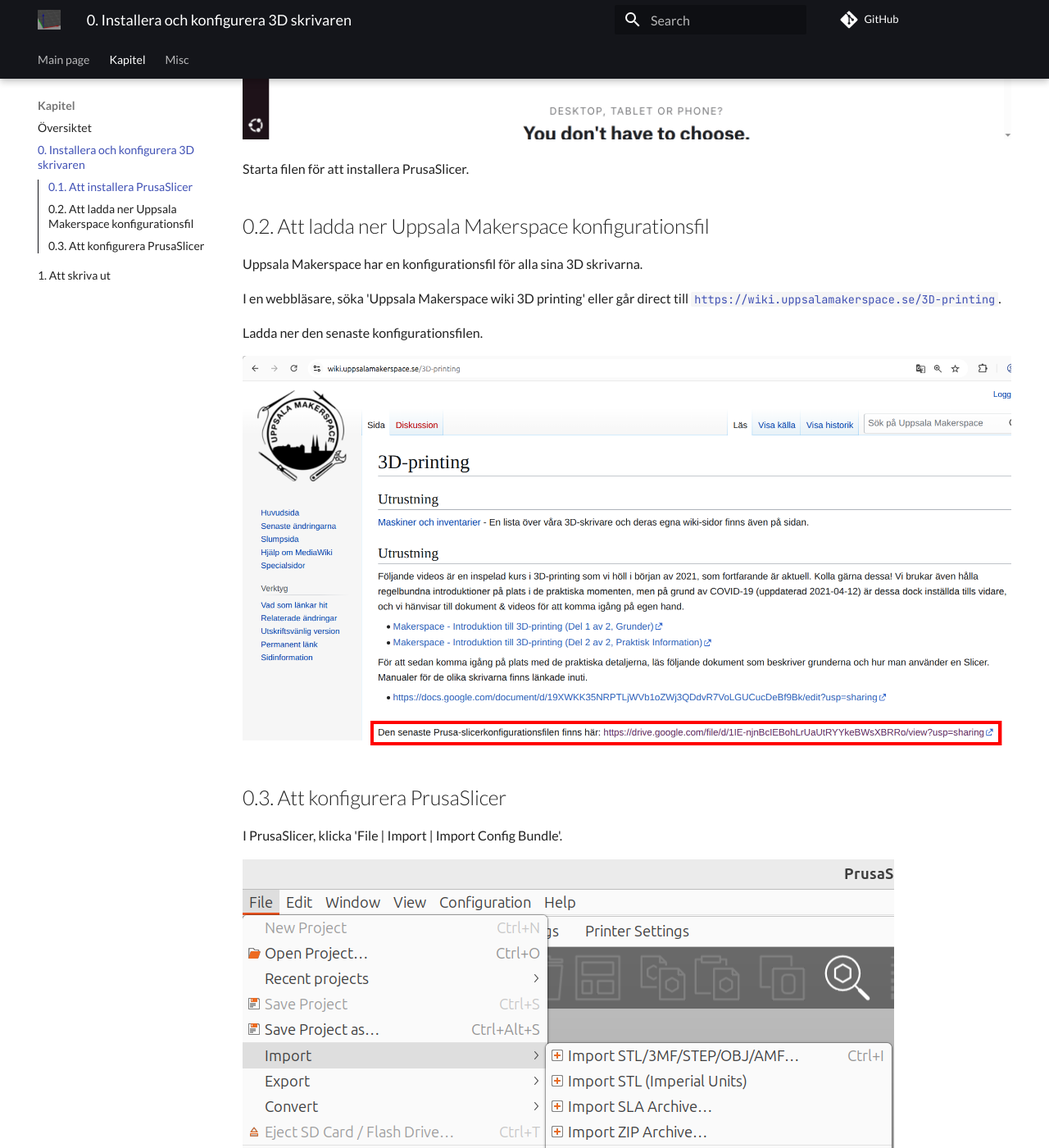
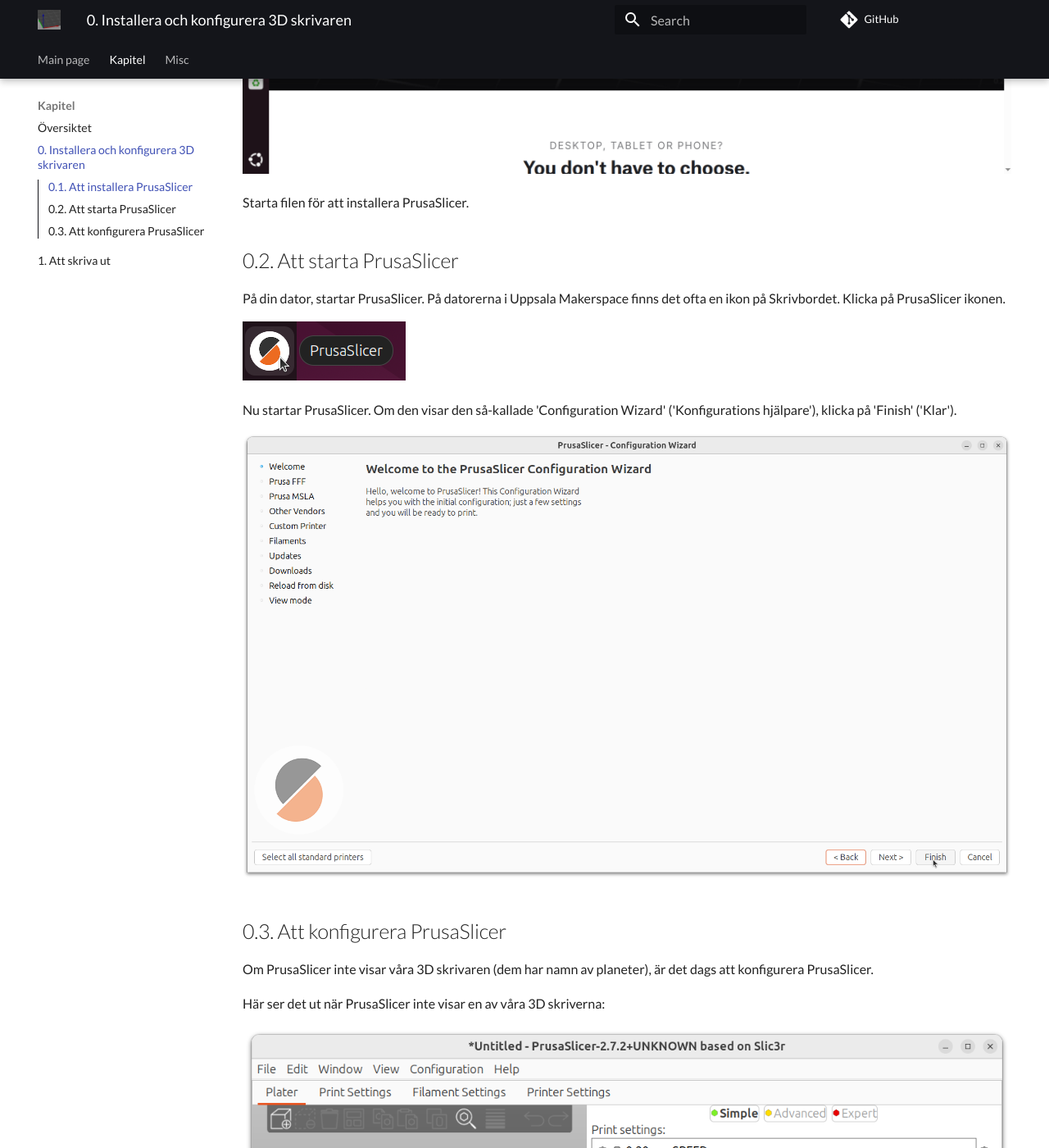
Before and after one commit to uppsala-makerspace/3d_skrivningskurs, an MkDocs documentation site: the page built from docs/kapitel/0_install_and_setup_prusa_slicer/README.md, in a window 1280 px wide and 1400 px high, scrolled down 1829 px. Shown: the whole window at 82% size. Built offline with MkDocs 1.6.1 and Material for MkDocs 9.7.7, drawn with Linux system fonts in a browser that asks for light colours; comment, search, counter and statistics services are not loaded; some of the changed text lies outside the part shown.

Commit message:
Show complete install

```diff
--- a/docs/kapitel/0_install_and_setup_prusa_slicer/README.md
+++ b/docs/kapitel/0_install_and_setup_prusa_slicer/README.md
@@ -1,6 +1,9 @@
 # 0. Att installera och konfigurera PrusaSlicer
 
 ## 0.1. Att installera PrusaSlicer
+
+Om du kann inte starta PrusaSlicer (ser nästa steg),
+måste man installera detta program.
 
 I en webbläsare, söka 'Download PrusaSlicer'
 eller går direct till
@@ -14,7 +17,27 @@ Där kann du ladda ner filerna för ditt favorit operativsystem.
 
 Starta filen för att installera PrusaSlicer.
 
-## 0.2. Att ladda ner Uppsala Makerspace konfigurationsfil
+## 0.2. Att starta PrusaSlicer
+
+På din dator, startar PrusaSlicer. På datorerna i Uppsala Makerspace
+finns det ofta en ikon på Skrivbordet. Klicka på PrusaSlicer ikonen.
+
+![Klicka på PrusaSlicer ikonen](click_prusa_slicer_icon.png)
+
+Nu startar PrusaSlicer. Om den visar den så-kallade 'Configuration Wizard'
+('Konfigurations hjälpare'), klicka på 'Finish' ('Klar').
+
+![Klicka på 'Finish'](finish_configuration_wizard.png)
+
+## 0.3. Att konfigurera PrusaSlicer
+
+Om PrusaSlicer inte visar våra 3D skrivaren
+(dem har namn av planeter),
+är det dags att konfigurera PrusaSlicer.
+
+Här ser det ut när PrusaSlicer inte visar en av våra 3D skriverna:
+
+![PrusaSlicer inte visar en av våra 3D skriverna](prusa_slicer_is_not_configured_yet_annotated.png)
 
 Uppsala Makerspace har en konfigurationsfil för alla sina
 3D skrivarna.
@@ -27,10 +50,20 @@ Ladda ner den senaste konfigurationsfilen.
 
 ![Ladda ner den senaste konfigurationsfilen](download_config_files_annotated.png)
 
-## 0.3. Att konfigurera PrusaSlicer
-
 I PrusaSlicer, klicka 'File | Import | Import Config Bundle'.
 
 ![Klicka 'File | Import | Import Config Bundle'](select_import_config_bundle.png)
 
-Öppna konfigurationsfilen.
+Leta efter konfigurationsfilen och klicka på 'Open' ('Öppna').
+
+![Leta efter konfigurationsfilen och klicka på 'Open'](select_config_file.png)
+
+Clicka på 'OK' om en fönster visar att allt har lyckats.
+
+![Clicka på 'OK'](import_config_bundle_worked.png)
+
+Nu visar Prusa Slicer att vår 3D skrivaren kallade 'Venus' är tillgängligt.
+
+!['Venus' är tillgängligt](prusa_slicer_shows_venus_annotated.png)
+
+Grattis! Nu kann du skriva ut!
```
Also changed, not shown: docs/kapitel/0_install_and_setup_prusa_slicer/click_prusa_slicer_icon.png (added), docs/kapitel/0_install_and_setup_prusa_slicer/finish_configuration_wizard.png (added), docs/kapitel/0_install_and_setup_prusa_slicer/import_config_bundle_worked.png (added), docs/kapitel/0_install_and_setup_prusa_slicer/prusa_slicer_is_not_configured_yet.png (added), docs/kapitel/0_install_and_setup_prusa_slicer/prusa_slicer_is_not_configured_yet_annotated.png (added), docs/kapitel/0_install_and_setup_prusa_slicer/prusa_slicer_shows_venus.png (added), docs/kapitel/0_install_and_setup_prusa_slicer/prusa_slicer_shows_venus_annotated.png (added), docs/kapitel/0_install_and_setup_prusa_slicer/select_config_file.png (added).
